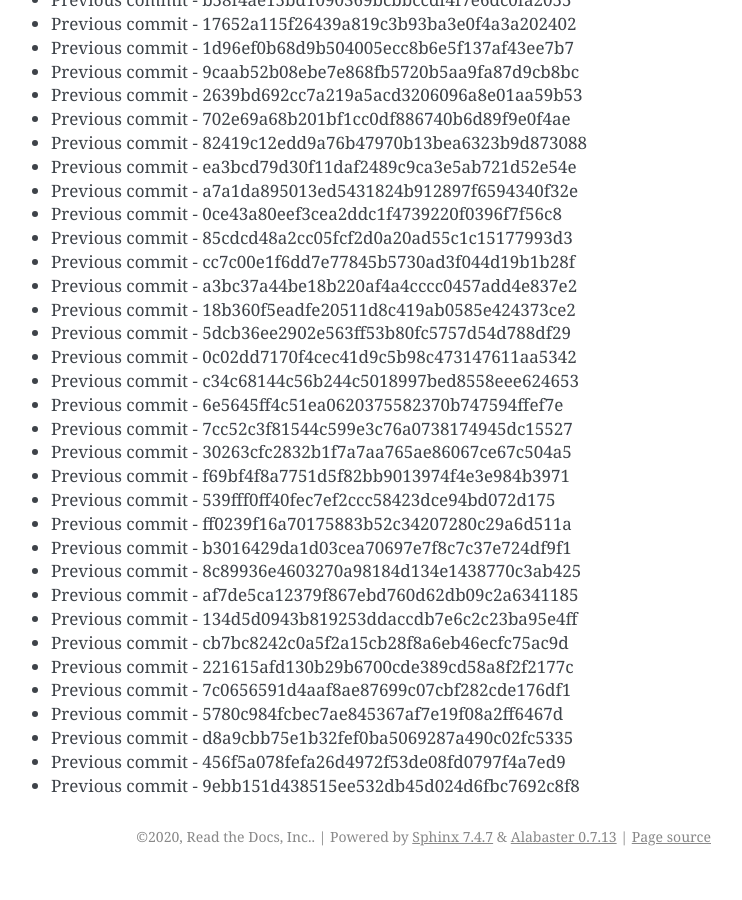
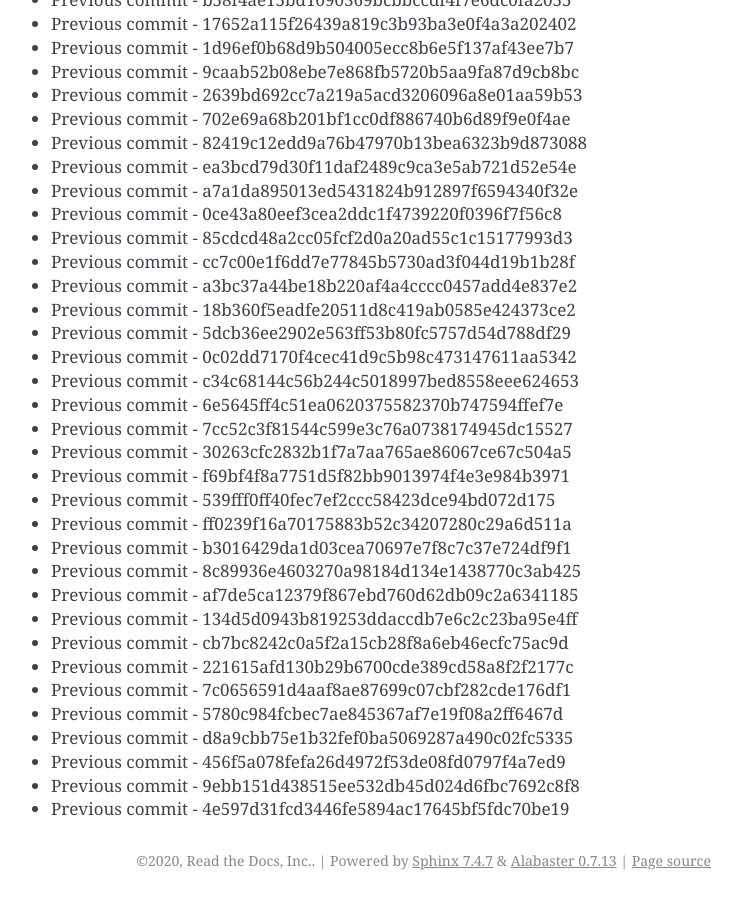
Before and after one commit to readthedocs/rtd-git-stresstest, a Sphinx documentation site: the page built from docs/updates.rst, in a window 1280 px wide and 900 px high, scrolled down 30211 px. Shown: the whole window, without its empty margins (399-1141 px from the left). Built offline with Sphinx 7.4.7, drawn with Linux system fonts in a browser that asks for light colours; before the commit the page ends 31087 px from its top, so only the background shows below that.

Commit message:
Generating commit from previous: 4e597d31fcd3446fe5894ac17645bf5fdc70be19

```diff
--- a/docs/updates.rst
+++ b/docs/updates.rst
@@ -1301,3 +1301,4 @@ It can be tested for any performance characteristics.
 * Previous commit - d8a9cbb75e1b32fef0ba5069287a490c02fc5335
 * Previous commit - 456f5a078fefa26d4972f53de08fd0797f4a7ed9
 * Previous commit - 9ebb151d438515ee532db45d024d6fbc7692c8f8
+* Previous commit - 4e597d31fcd3446fe5894ac17645bf5fdc70be19
```
